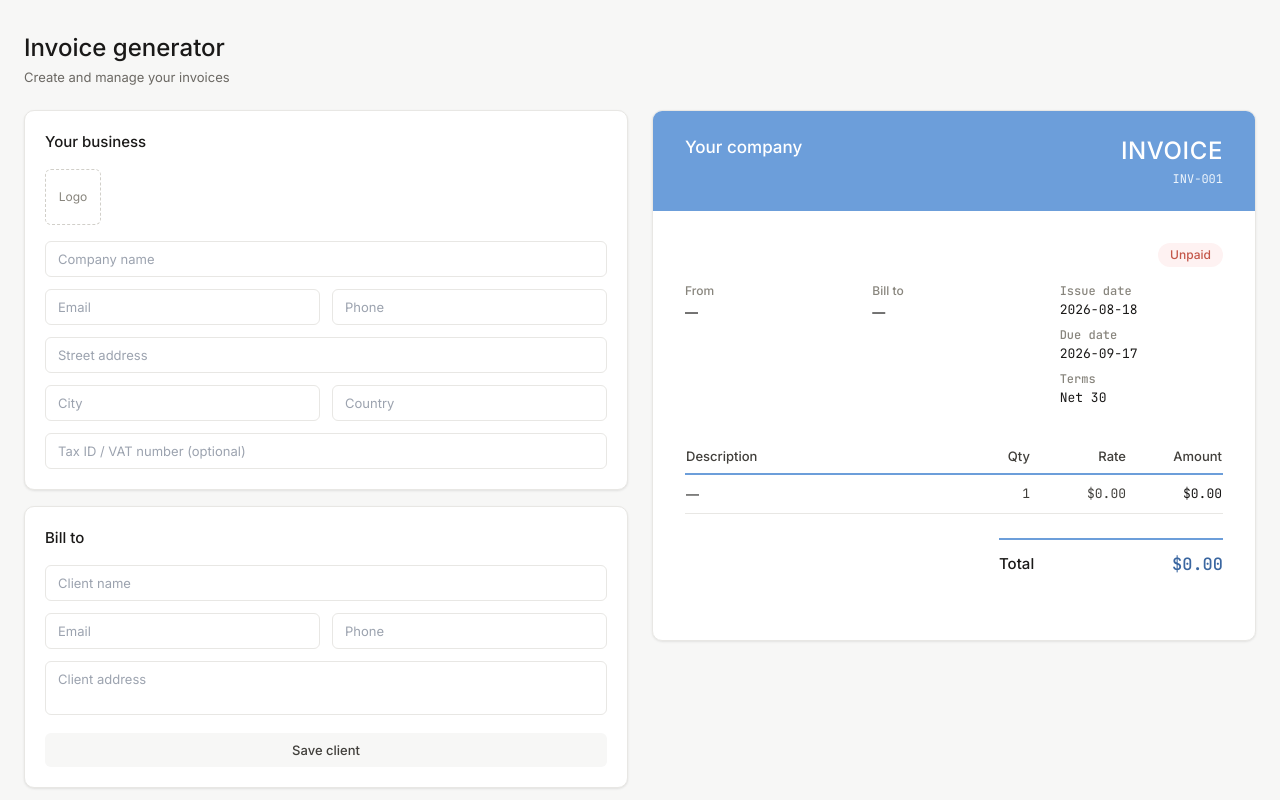
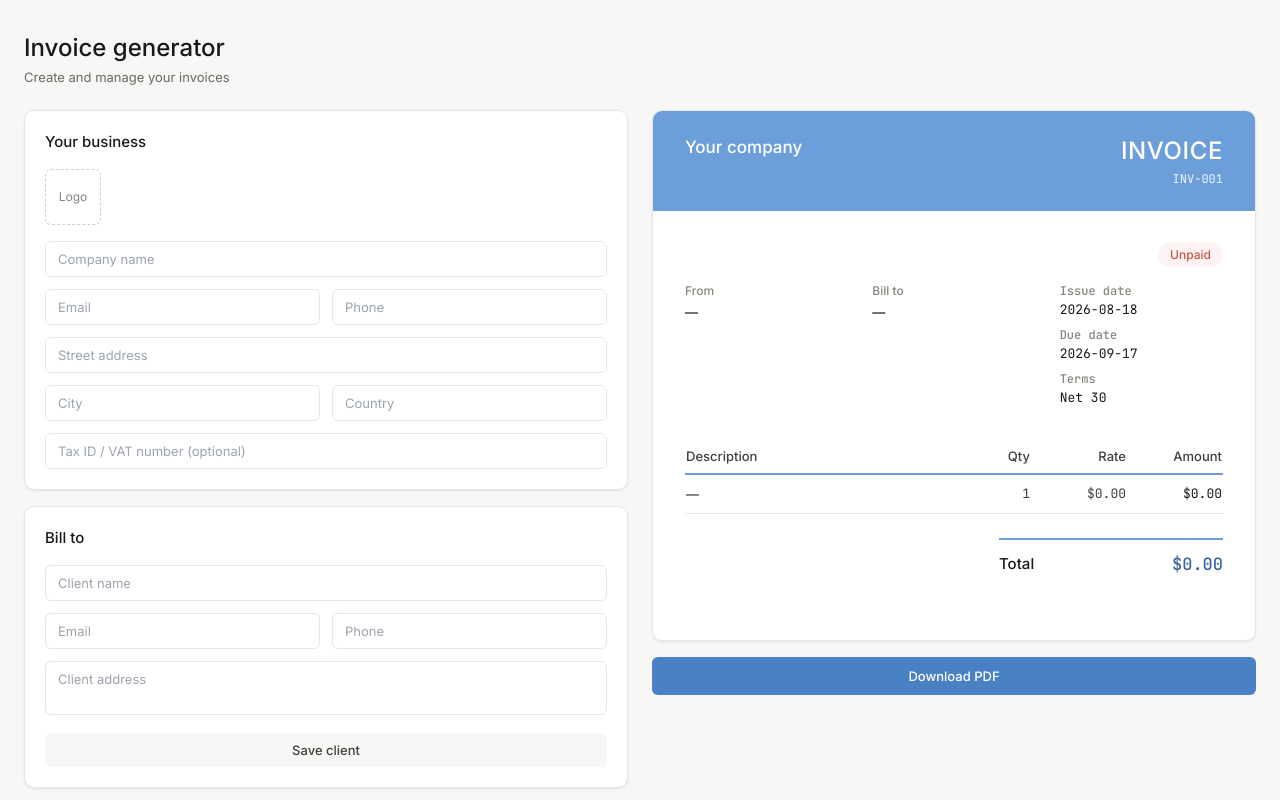
Before and after one commit to miloss98/invoice-generator, a React (Vite) app: page / in a window 1280 px wide. Shown: the top 800 px of the page. Built offline with nearby package versions, Linux system fonts and the light colour scheme.

Commit message:
feat: PDF export - fit to single A4 page

```diff
--- a/src/App.tsx
+++ b/src/App.tsx
@@ -5,6 +5,7 @@ import { InvoiceMetaForm } from "./components/InvoiceMetaForm";
 import { LineItemsForm } from "./components/LineItemsForm";
 import { PaymentAndNotesForm } from "./components/PaymentAndNotesForm";
 import { InvoicePreview } from "./components/InvoicePreview";
+import { DownloadButton } from "./components/DownloadButton";
 import { useLocalStorage } from "./hooks/useLocalStorage";
 import { defaultCompanyInfo, defaultInvoiceData } from "./utils/defaults";
 import type {
@@ -57,7 +58,10 @@ export const App = () => {
         </>
       }
       preview={
-        <InvoicePreview companyInfo={companyInfo} invoiceData={invoiceData} />
+        <div className="space-y-4">
+          <InvoicePreview companyInfo={companyInfo} invoiceData={invoiceData} />
+          <DownloadButton invoiceNumber={invoiceData.invoiceNumber} />
+        </div>
       }
     />
   );
--- /dev/null
+++ b/src/components/DownloadButton.tsx
@@ -0,0 +1,36 @@
+import { useState } from "react";
+import { exportInvoiceToPDF } from "../utils/pdfExport";
+
+interface DownloadButtonProps {
+  invoiceNumber: string;
+}
+
+export const DownloadButton = ({ invoiceNumber }: DownloadButtonProps) => {
+  const [isExporting, setIsExporting] = useState(false);
+
+  const handleDownload = async () => {
+    setIsExporting(true);
+    try {
+      await exportInvoiceToPDF(
+        "invoice-preview",
+        `invoice-${invoiceNumber}.pdf`,
+      );
+    } catch (error) {
+      console.error("PDF export failed:", error);
+      alert("Something went wrong exporting the PDF. Please try again.");
+    } finally {
+      setIsExporting(false);
+    }
+  };
+
+  return (
+    <button
+      type="button"
+      onClick={handleDownload}
+      disabled={isExporting}
+      className="w-full px-4 py-2.5 rounded bg-primary-500 text-white text-sm font-medium hover:bg-primary-600 disabled:opacity-50 disabled:cursor-not-allowed transition-colors"
+    >
+      {isExporting ? "Generating PDF…" : "Download PDF"}
+    </button>
+  );
+};
--- /dev/null
+++ b/src/utils/pdfExport.ts
@@ -0,0 +1,49 @@
+import html2canvas from "html2canvas";
+import jsPDF from "jspdf";
+
+export async function exportInvoiceToPDF(
+  elementId: string,
+  filename: string,
+): Promise<void> {
+  const element = document.getElementById(elementId);
+  if (!element) {
+    console.error(`Element with id "${elementId}" not found`);
+    return;
+  }
+
+  const canvas = await html2canvas(element, {
+    scale: 2,
+    useCORS: true,
+    backgroundColor: "#ffffff",
+  });
+
+  const imgData = canvas.toDataURL("image/png");
+  const pdf = new jsPDF("p", "mm", "a4");
+
+  const pageWidth = pdf.internal.pageSize.getWidth();
+  const pageHeight = pdf.internal.pageSize.getHeight();
+
+  // Fit the full canvas within one A4 page, preserving aspect ratio.
+  // Scale by whichever dimension is more constrained.
+  const widthRatio = pageWidth / canvas.width;
+  const heightRatio = pageHeight / canvas.height;
+  const scale = Math.min(widthRatio, heightRatio);
+
+  const finalWidth = canvas.width * scale;
+  const finalHeight = canvas.height * scale;
+
+  const xOffset = (pageWidth - finalWidth) / 2;
+  const yOffset = 0;
+
+  pdf.addImage(
+    imgData,
+    "PNG",
+    xOffset,
+    yOffset,
+    finalWidth,
+    finalHeight,
+    undefined,
+    "FAST",
+  );
+  pdf.save(filename);
+}
```
